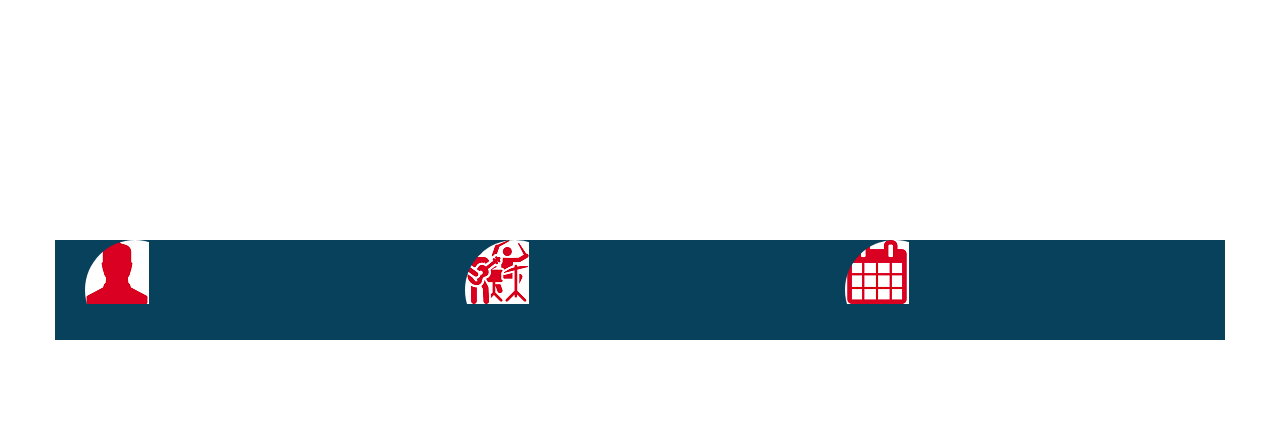
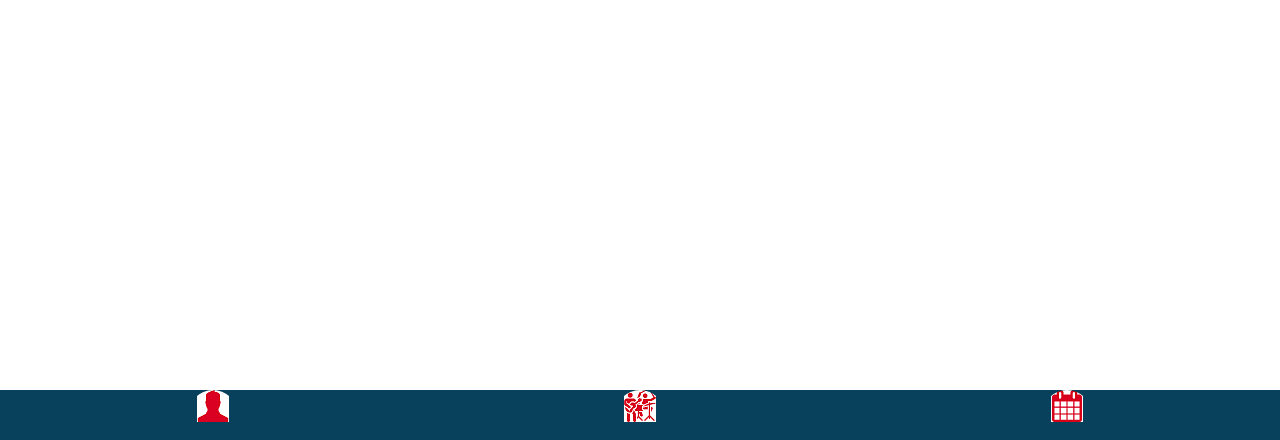
Before and after one commit to qmidy/thatsmyband-slim, a PHP site: template thatsmyband/templates/bandTemplate.phtml in a window 1280 px wide. Shown: the part 360-800 px from the top of the page. Run offline with PHP 8.4, Linux system fonts and the light colour scheme; the template is opened without the code that fills it, so the values that code supplies are empty.

Commit message:
Boutons menu rond

```diff
--- a/thatsmyband/public/css/thatsmyband.css
+++ b/thatsmyband/public/css/thatsmyband.css
@@ -13,8 +13,8 @@ header {
 footer {
   left: 0;
   bottom: 0;
-  height: 200px;
-  margin: 20px;
+  height: 50px;
+  margin: 0px;
 }
 
 /* Couleur de fond de l'application */
@@ -25,9 +25,10 @@ footer {
 
 /* Menu */
 .thatsmyband_roundButton {
-  width: 100px;
-  height: 100px;
-  padding-bottom:10%;
+  margin:0px;
+  padding:0px;
+  width: 50px;
+  height: 50px;
   border-radius:50%;
   border: 0px;
   overflow: hidden;
@@ -35,6 +36,4 @@ footer {
 .thatsmyband_roundButtonBackground .img
 {
   display: block;
-  width: 50%;
-  height: 50%;
 }
--- a/thatsmyband/templates/subtemplates/menuTemplate.phtml
+++ b/thatsmyband/templates/subtemplates/menuTemplate.phtml
@@ -1,6 +1,6 @@
-<div class="container thatsmyband_backgroundColor">
-
-	<div class="col-xs-4">
+<div class="container-fluid thatsmyband_backgroundColor">
+	<div class="row">
+		<div class="col-xs-4" align="center">
 			<div class="thatsmyband_roundButton">
 				<a href="user">
 					<img src="resources/images/userButton.png"/>
@@ -8,7 +8,7 @@
 			</div>
 		</div>
 
-	<div class="col-xs-4">
+		<div class="col-xs-4" align="center">
 			<div class="thatsmyband_roundButton">
 				<a href="band">
 					<img src="resources/images/bandButton.png"/>
@@ -16,12 +16,12 @@
 			</div>
 		</div>
 
-	<div class="col-xs-4">
+		<div class="col-xs-4" align="center">
 			<div class="thatsmyband_roundButton">
 				<a href="schedule">
 					<img src="resources/images/scheduleButton.png"/>
 				</a>
 			</div>
 		</div>
-
 	</div>
+</div>
```
Also changed, not shown: thatsmyband/public/resources/images/bandButton.png, thatsmyband/public/resources/images/scheduleButton.png, thatsmyband/public/resources/images/userButton.png. Lines whose indentation alone changed are shown as unchanged.
